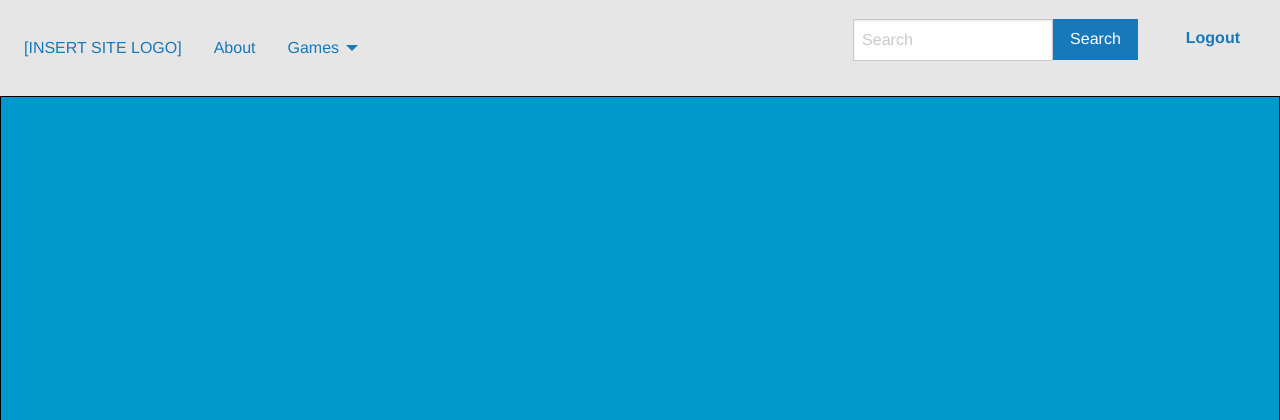
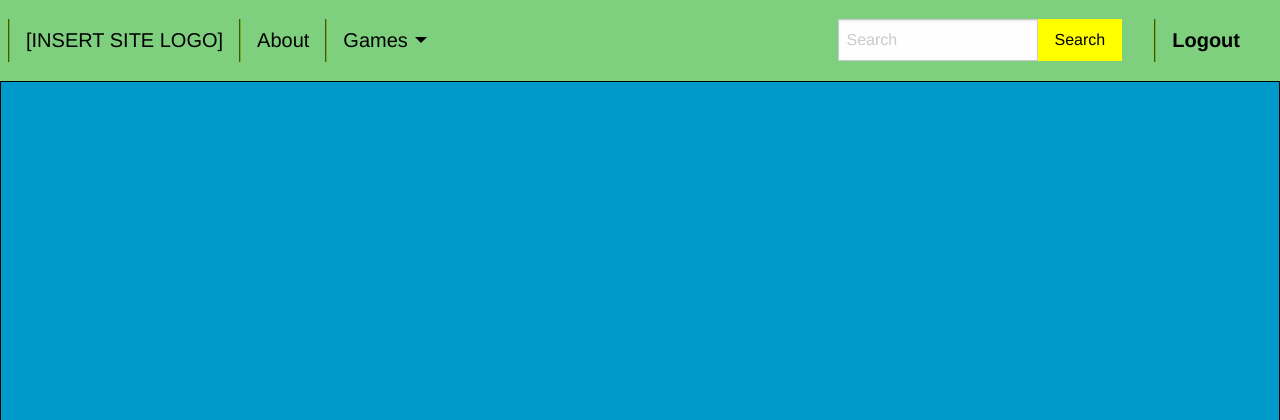
Before and after one commit to kkhan01/This_Name_is_Copyrighted-Brain_Battles, a Flask app: page /react in a window 1280 px wide. Shown: the top 420 px of the page. Run offline with Flask 2, Linux system fonts and the light colour scheme; some libraries are stand-ins or nearby versions.

Commit message:
navbar css WIP

```diff
--- a/devlog.txt
+++ b/devlog.txt
@@ -102,3 +102,6 @@ finished most of image upload, rename, and display. need to make profile page cl
 
 elsharawyM -- 2018-01-11 18:53:46
 unicode fix?
+
+elsharawyM -- 2018-01-12 23:44:36
+started custom navbar CSS
--- a/static/css/app.css
+++ b/static/css/app.css
@@ -0,0 +1,40 @@
+.navbar {
+    background-color: rgb(126, 208, 126);
+    color: black;
+}
+
+.top-bar ul{
+    background-color: inherit;
+}
+
+.button{
+    background-color: yellow;
+    color: black;
+    border-radius: 15px;
+}
+
+
+.input-group{
+    margin-bottom: 0rem;
+}
+
+a {
+    color: black;
+    font-size:20px;
+    border-left: 2px solid #73AD21;
+    border-left-style: groove;
+}
+
+.dropdown.menu > li.is-dropdown-submenu-parent > a::after {
+    display: block;
+    width: 0;
+    height: 0;
+    border: inset 6px;
+    content: '';
+    border-bottom-width: 0;
+    border-top-style: solid;
+    border-color: black transparent transparent;
+    right: 5px;
+    left: auto;
+    margin-top: -3px;
+}
--- a/templates/default.html
+++ b/templates/default.html
@@ -30,14 +30,14 @@
   <body>
 
     <!-- NavBar -->
-    <div class="top-bar">
+    <div class="top-bar navbar">
       <div class="top-bar-left">
 	<ul class="dropdown menu" data-dropdown-menu>
-	  <li><a href="/">[INSERT SITE LOGO]</a></li>
-	  <li><a href="/">About</a></li>
-	  <li class="has-submenu">
+	  <li class="navbar"><a href="/">[INSERT SITE LOGO]</a></li>
+	  <li class="navbar"><a href="/">About</a></li>
+	  <li class="has-submenu navbar">
             <a href="#">Games</a>
-            <ul class="submenu menu vertical" data-submenu>
+            <ul class="submenu menu vertical navbar" data-submenu>
               <li><a href="/simon">Simon</a></li>
               <li><a href="/react">React</a></li>
 	      <li><a href="/wordsearch">Word Search</a></li>
@@ -45,24 +45,26 @@
           </li>
         </ul>
       </div>
-      <div class="top-bar-right">
-        <ul class="menu">
-	  <form class="menu-text" method="POST" action="/search">
-	    <div class="input-group">
-              <li><input class="input-group-field" type="text" placeholder="Search" name="searchtext"></li>
-	    <li></li>
-            <li>
-	      <div class="input-group-button">
-		<button type="submit" class="button">Search</button>
+
+      <div class="top-bar-right navbar">
+          <ul class="menu navbar" data-dropdown-menu>
+	    <form class="menu-text navbar" method="POST" action="/search">
+	      <div class="row">
+		<div class="input-group">
+		  <input class="input-group-field" type="text" placeholder="Search" name="searchtext">
+		  <div class="input-group-button">
+		    <button type="submit" class="button">Search</button>
+		  </div>
+		</div>
 	      </div>
-	    </div>
+	    </form>
+	    <li class="menu-text navbar">
+	      <a href="/logout">Logout</a>
 	    </li>
-	    <li></li>
-	  </form>
-	  <li class="menu-text"><a href="/logout">Logout</a></li>
-        </ul>
+	  </ul>
       </div>
     </div>
+
 
     {% block c_content %}
     {% endblock %}
```
Also changed, not shown: static/img/generic.PNG (deleted), static/img/profile/melsharawy.jpg (added).
